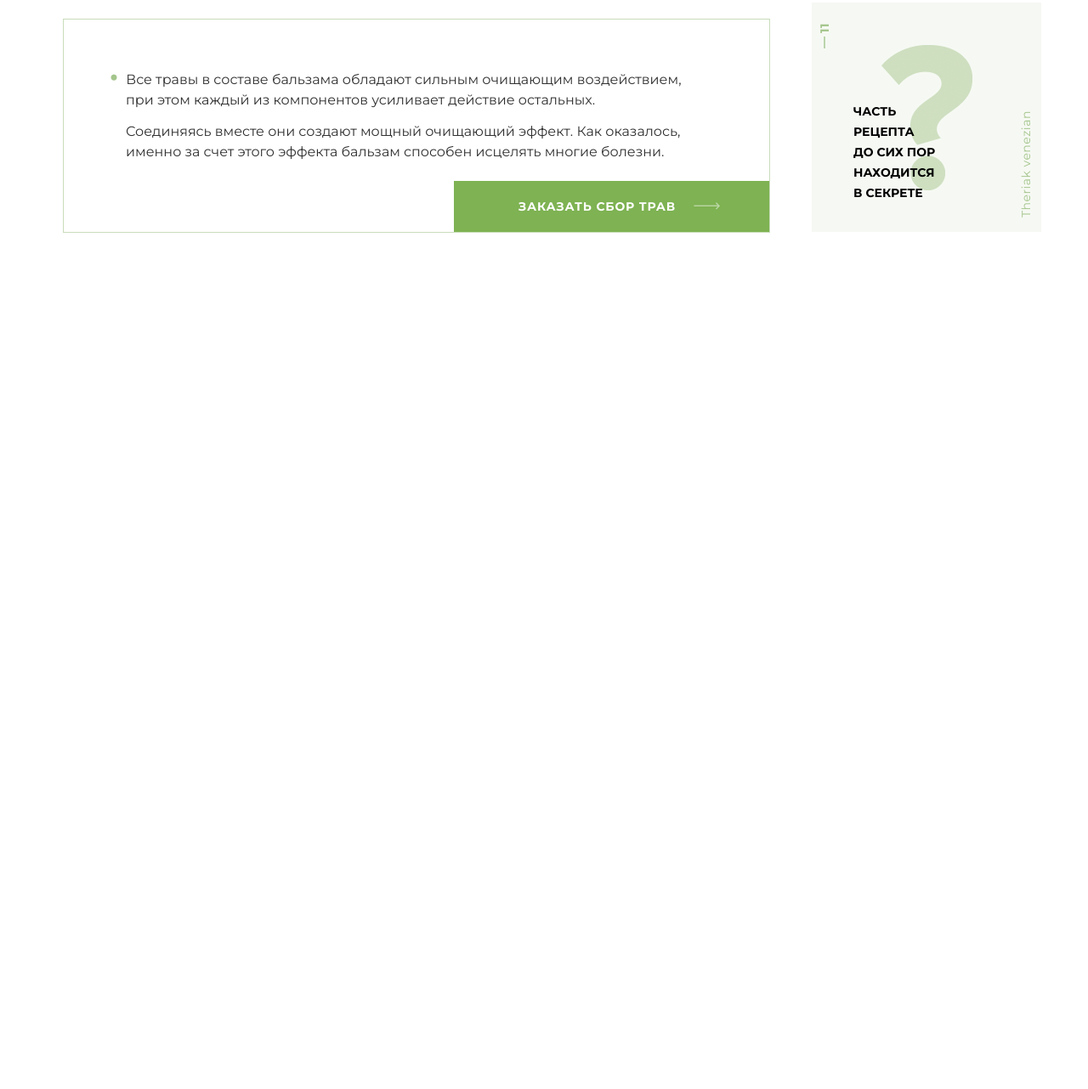
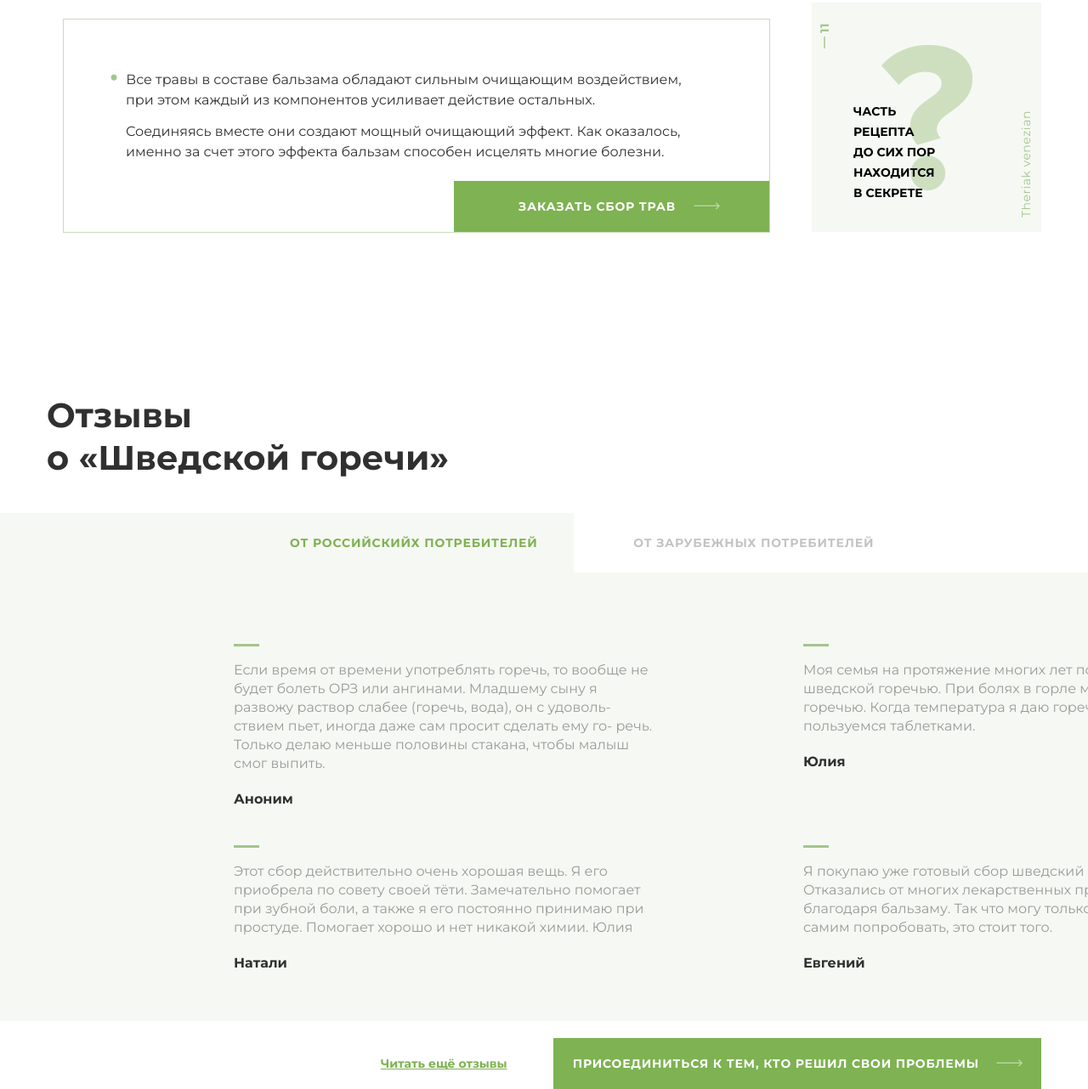
Before and after one commit to nmrhard/Swedish-bitter, a plain HTML site: page index.html in a window 1280 px wide. Shown: the part 6723-8005 px from the top of the page at 85% size. Before the commit the page ends 7026 px from the top, so only its background shows below. Drawn offline with Linux system fonts and the light colour scheme.

Commit message:
Added comments section

```diff
--- a/css/style.css
+++ b/css/style.css
@@ -770,6 +770,10 @@ section .section-title {
 	justify-content: space-between;
 }
 
+.composition {
+	margin-bottom: 190px;
+}
+
 .top-row .composition-list {
 	padding-top: 64px;
 }
@@ -962,3 +966,113 @@ section .section-title {
 	display: inline-block;
 	margin-left: auto;
 }
+
+.bottom-row	.composition-item {
+	margin-bottom: 0;
+}
+
+.comments-wrapper {
+	width: 1720px;
+	margin: 0 auto;
+	margin-bottom: 20px;
+	padding-bottom: 50px;
+	background-color: #f6f9f3;
+}
+
+.comments .section-title {
+	margin-bottom: 40px;
+}
+
+.comments .sort-of-comments {
+	margin: 0;
+	margin-left: 275px;
+	margin-bottom: 48px;
+	padding: 0;
+	list-style-type: none;
+	background-color: #ffffff;
+}
+
+.sort-of-comments .comment-title {
+	display: inline-block;
+	width: 400px;
+	padding-top: 25px;
+	padding-bottom: 25px;
+	padding-left: 66px;
+	font-size: 14px;
+	line-height: 20px;
+	font-weight: 700;
+	text-transform: uppercase;
+	letter-spacing: 0.8px;
+	color: #c3c3c3;
+	box-sizing: border-box;
+	cursor: pointer;
+}
+
+.sort-of-comments .active-title {
+	color: #7eb152;
+	background-color: #f6f9f3;
+}
+
+.comments .comments-list {
+	display: flex;
+	justify-content: space-between;
+	flex-wrap: wrap;
+	margin: 0;
+	padding: 0;
+	list-style-type: none;
+}
+
+.comments-list .comment-item {
+	position: relative;
+	width: 500px;
+	margin-top: 36px;
+}
+
+.comment-item::before {
+	content: '';
+	position: absolute;
+	top: 0;
+	left: 0;
+	width: 30px;
+	height: 3px;
+	background-color: #a4c58c;
+}
+
+.comment-item p {
+	margin: 0;
+	padding-top: 20px;
+	padding-bottom: 13px;
+	line-height: 22px;
+	color: #9a9a9a;
+}
+
+.comment-item b {
+	line-height: 36px;
+}
+
+.comments-action {
+	text-align: right;
+}
+
+.comments-action .button {
+	display: inline-block;
+}
+
+.button-comments {
+	padding-left: 23px;
+	padding-right: 73px;
+}
+
+
+.button-comments::after {
+	right: 22px;
+}
+
+.read-more-button {
+	display: inline-block;
+	margin-right: 50px;
+	font-size: 14px;
+	font-weight: 700;
+	color: #7eb152;
+	text-decoration: underline;
+}
--- a/index.html
+++ b/index.html
@@ -415,5 +415,60 @@
 			</div>
 		</div>
 	</section>
+	<section class="comments">
+		<div class="container">
+			<h2 class="section-title">
+				Отзывы <br>
+				о «Шведской горечи»
+			</h2>
+		</div>
+		<div class="comments-wrapper">
+			<ul class="sort-of-comments">
+				<li class="comment-title active-title">от российскийх потребителей</li>
+				<li class="comment-title">от зарубежных потребителей</li>
+			</ul>
+			<section>
+				<div class="container">
+					<ul class="comments-list">
+						<li class="comment-item">
+							<p>
+								Если время от времени употреблять горечь, то вообще не будет болеть ОРЗ или ангинами. Младшему сыну я развожу раствор слабее (горечь, вода), он с удоволь-
+								ствием пьет, иногда даже сам просит сделать ему го-
+								речь. Только делаю меньше половины стакана, чтобы малыш смог выпить.
+
+							</p>
+							<b>Аноним</b>
+						</li>
+						<li class="comment-item">
+							<p>
+								Моя семья на протяжение многих лет пользуется шведской горечью. При болях в горле мы полоскаем горечью. Когда температура я даю горечь и при этом мы не пользуемся таблетками.
+							</p>
+							<b>Юлия</b>
+						</li>
+						<li class="comment-item">
+							<p>
+								Этот сбор действительно очень хорошая вещь.
+								Я его приобрела по совету своей тёти. Замечательно помогает при зубной боли, а также я его постоянно принимаю при простуде. Помогает хорошо и нет никакой химии.
+								Юлия
+							</p>
+							<b>Натали</b>
+						</li>
+						<li class="comment-item">
+							<p>
+								Я покупаю уже готовый сбор шведский бальзам. Отказались от многих лекарственных препаратов благодаря бальзаму. Так что могу только посоветовать самим попробовать, это стоит того.
+							</p>
+							<b>Евгений</b>
+						</li>
+					</ul>
+				</div>
+			</div>
+		</section>
+		<div class="comments-action">
+			<div class="container">
+				<a href="#" class="read-more-button">Читать ещё отзывы</a>
+				<a href="#" class="button button-comments">Присоединиться к тем, кто решил свои проблемы</a>
+			</div>
+		</div>
+	</section>
 </body>
 </html>
```
